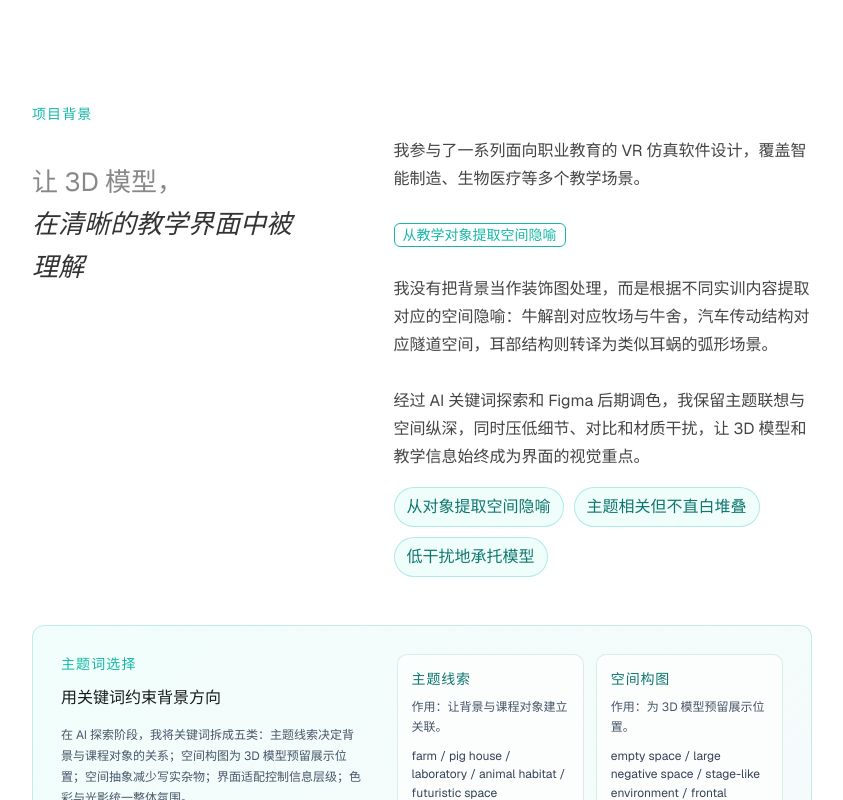
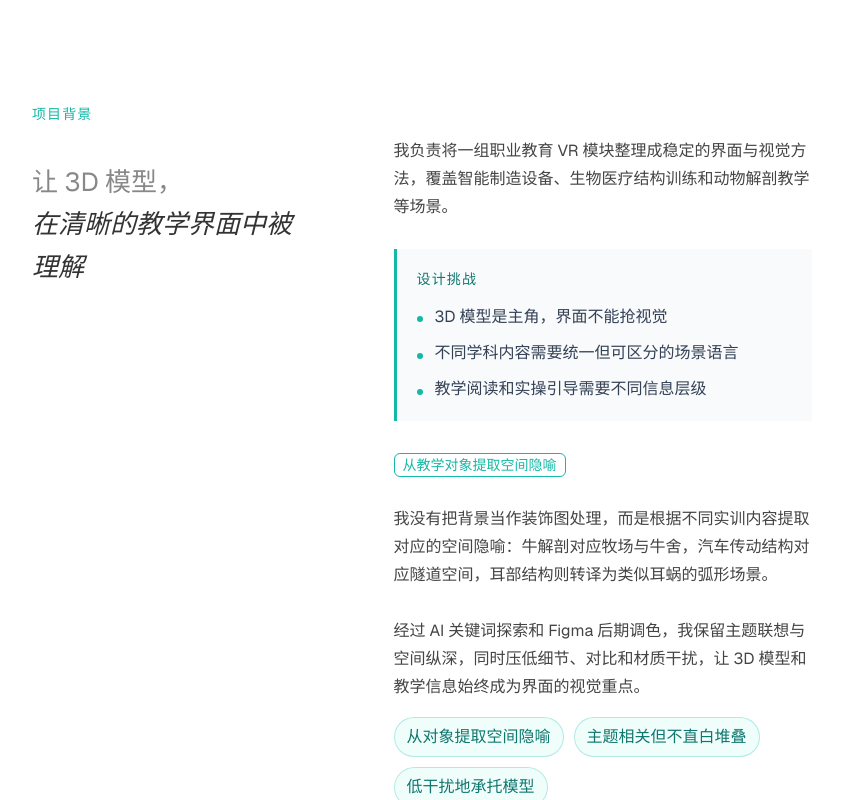
Before and after one commit to jaemin17/portfolio-pro, a Next.js app: page /zh/projects/vr-education/ in a window 1280 px wide. Shown: the part 1020-1820 px from the top of the page, without its empty margins (218-1061 px from the left). Built offline with nearby package versions, Linux system fonts and the light colour scheme.

Commit message:
Refine VR education case study

```diff
--- a/src/app/[locale]/projects/biomedical-vr/biomedicalVr.module.css
+++ b/src/app/[locale]/projects/biomedical-vr/biomedicalVr.module.css
@@ -90,6 +90,49 @@
 
 .designPoints {
   margin-top: 8px;
+}
+
+.challengeBlock {
+  margin: 0 0 30px;
+  padding: 18px 20px;
+  border-left: 3px solid #14b8a6;
+  background: rgba(248, 250, 252, 0.86);
+}
+
+.challengeBlock h3 {
+  margin: 0 0 12px;
+  color: #0f766e;
+  font-size: var(--fs-label);
+  font-weight: 500;
+  letter-spacing: 0.08em;
+  text-transform: uppercase;
+}
+
+.challengeBlock ul {
+  display: grid;
+  gap: 10px;
+  margin: 0;
+  padding: 0;
+  list-style: none;
+}
+
+.challengeBlock li {
+  position: relative;
+  padding-left: 18px;
+  color: #334155;
+  font-size: var(--fs-body);
+  line-height: 1.65;
+}
+
+.challengeBlock li::before {
+  content: "";
+  position: absolute;
+  left: 0;
+  top: 0.78em;
+  width: 6px;
+  height: 6px;
+  border-radius: 50%;
+  background: #14b8a6;
 }
 
 .designPoints h4 {
--- a/src/app/[locale]/projects/vr-education/page.tsx
+++ b/src/app/[locale]/projects/vr-education/page.tsx
@@ -87,20 +87,20 @@ export default async function VrEducationPage({ params }: VrEducationPageProps)
             {t(
               locale,
               <>
-                VR 教育与{" "}
-                <span className={styles.conceptHeadlineEmphasis}>实训界面</span>
+                VR{" "}
+                <span className={styles.conceptHeadlineEmphasis}>实训软件界面系统设计</span>
               </>,
               <>
-                VR Education &{" "}
-                <span className={styles.conceptHeadlineEmphasis}>Training UI</span>
+                VR{" "}
+                <span className={styles.conceptHeadlineEmphasis}>training UI design</span>
               </>,
             )}
           </h1>
           <p className={selflyStyles.subtitle}>
             {t(
               locale,
-              "工业设备实训与生物医疗解剖等 VR 仿真软件的界面与视觉设计。",
-              "UI and visual design for VR simulation software across industrial training and biomedical anatomy.",
+              "工业设备实训与生物医疗解剖等 VR 仿真软件的界面、场景背景与教学流程设计。",
+              "Interface, scene background, and learning-flow design for VR simulation software across industrial training and biomedical anatomy.",
             )}
           </p>
           <div className={selflyStyles.headerCta}>
@@ -154,10 +154,36 @@ export default async function VrEducationPage({ params }: VrEducationPageProps)
                   <p>
                     {t(
                       locale,
-                      "我参与了一系列面向职业教育的 VR 仿真软件设计，覆盖智能制造、生物医疗等多个教学场景。",
-                      "I worked on a series of VR simulation products for vocational education, spanning smart manufacturing, biomedical learning, and other teaching scenarios.",
+                      "我负责将一组职业教育 VR 模块整理成稳定的界面与视觉方法，覆盖智能制造设备、生物医疗结构训练和动物解剖教学等场景。",
+                      "I shaped a consistent interface and visual method for a set of vocational VR modules, covering smart manufacturing equipment, biomedical structure training, and animal anatomy learning.",
                     )}
                   </p>
+                  <section className={styles.challengeBlock}>
+                    <h3>{t(locale, "设计挑战", "Design Challenges")}</h3>
+                    <ul>
+                      <li>
+                        {t(
+                          locale,
+                          "3D 模型是主角，界面不能抢视觉",
+                          "The 3D model had to stay dominant while the UI stayed quiet.",
+                        )}
+                      </li>
+                      <li>
+                        {t(
+                          locale,
+                          "不同学科内容需要统一但可区分的场景语言",
+                          "Different subjects needed a shared visual language without looking identical.",
+                        )}
+                      </li>
+                      <li>
+                        {t(
+                          locale,
+                          "教学阅读和实操引导需要不同信息层级",
+                          "Teaching, reading, and hands-on guidance needed separate hierarchy rules.",
+                        )}
+                      </li>
+                    </ul>
+                  </section>
                   <div className={styles.designPoints}>
                     <h4>
                       {t(
@@ -197,13 +223,13 @@ export default async function VrEducationPage({ params }: VrEducationPageProps)
               <section className={styles.promptStrategyBlock}>
                 <div>
                   <p className={styles.promptStrategyKicker}>
-                    {t(locale, "主题词选择", "Prompt Strategy")}
+                    {t(locale, "关键词探索", "Keyword Exploration")}
                   </p>
                   <h3 className={styles.promptStrategyHeading}>
                     {t(
                       locale,
-                      "用关键词约束背景方向",
-                      "Using prompts to guide background direction",
+                      "拆解五类背景关键词",
+                      "Breaking down five background prompt groups",
                     )}
                   </h3>
                   <p className={styles.promptStrategyLead}>
@@ -372,8 +398,8 @@ export default async function VrEducationPage({ params }: VrEducationPageProps)
               <p className={styles.chapterLead}>
                 {t(
                   locale,
-                  "变速器、工业机器人、注塑模具等工业设备实训画面和教学操作界面。",
-                  "Training views and teaching UI for industrial equipment such as transmissions, robots, and injection molds.",
+                  "变速器、工业机器人、注塑模具等工业设备实训画面和教学操作界面。我将首页用于对象识别，子页面用于结构说明和操作反馈，避免单屏同时承载导览、教学和实操任务。",
+                  "Training views and teaching UI for industrial equipment such as transmissions, robots, and injection molds. I used home screens for object recognition, then moved structure notes and operation feedback into subpages so one screen did not carry browsing, teaching, and practice at once.",
                 )}
               </p>
 
@@ -417,8 +443,8 @@ export default async function VrEducationPage({ params }: VrEducationPageProps)
                   <p>
                     {t(
                       locale,
-                      "工业机器人与注塑模具模块需要同时呈现首页导览、机构说明和装配操作。界面需在深色 3D 场景中保持信息层级清晰，并区分教学阅读与实操引导。",
-                      "Robot and mold modules must present home tours, mechanism notes, and assembly operations together — keeping hierarchy clear on dark 3D scenes while separating teaching reading from hands-on guidance.",
+                      "工业机器人与注塑模具模块需要同时呈现首页导览、机构说明和装配操作。我的处理方式是把可浏览的设备选择、可阅读的结构说明、可执行的装配步骤拆成不同界面状态，并用高亮、面板和底部操作入口建立稳定层级。",
+                      "Robot and mold modules had to present home tours, mechanism notes, and assembly operations together. I separated browsable equipment selection, readable structure notes, and executable assembly steps into distinct UI states, using highlights, panels, and bottom actions as stable hierarchy anchors.",
                     )}
                   </p>
                 </div>
@@ -453,8 +479,8 @@ export default async function VrEducationPage({ params }: VrEducationPageProps)
               <p className={styles.chapterLead}>
                 {t(
                   locale,
-                  "动物模型、解剖训练、手术步骤和课程资源相关的 VR 仿真软件界面。",
-                  "UI design for VR simulation software covering animal models, anatomy training, surgical steps, and course resources.",
+                  "动物模型、解剖训练、手术步骤和课程资源相关的 VR 仿真软件界面。这个方向的重点是从单一结构展示扩展为完整解剖教学流程，让学习者能在模型观察、结构讲解、课程选择和引导弹窗之间顺畅切换。",
+                  "UI design for VR simulation software covering animal models, anatomy training, surgical steps, and course resources. The focus was expanding from single-structure views into a full anatomy learning flow, so learners could move between model observation, structure explanation, course selection, and onboarding.",
                 )}
               </p>
 
@@ -497,8 +523,8 @@ export default async function VrEducationPage({ params }: VrEducationPageProps)
                   <p>
                     {t(
                       locale,
-                      "动物解剖模块需要同时呈现结构教学、交互状态、课程列表与新手指引。界面需在深色 3D 场景中保持信息层级清晰，并区分不同动物与不同学习阶段。",
-                      "Animal anatomy modules must present structure teaching, interaction states, course lists, and onboarding together — keeping hierarchy clear on dark 3D scenes while distinguishing animals and learning stages.",
+                      "动物解剖模块需要同时呈现结构教学、交互状态、课程列表与新手指引。我保留蓝色空间基底作为统一场景语言，再用动物主体、课程卡片、状态按钮和引导面板区分不同学习阶段。",
+                      "Animal anatomy modules had to present structure teaching, interaction states, course lists, and onboarding together. I kept the blue spatial base as a shared scene language, then used animal subjects, course cards, state buttons, and guidance panels to separate learning stages.",
                     )}
                   </p>
                 </div>
```
Also changed, not shown: 1 other file (tests, documents, lock files or other folders).
